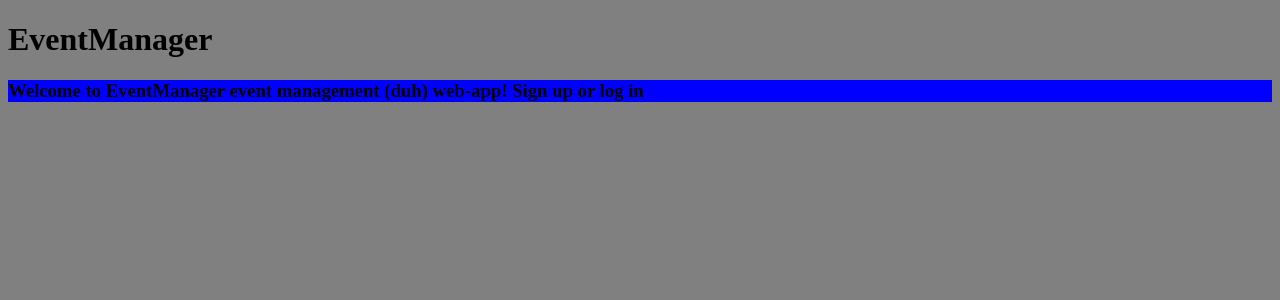
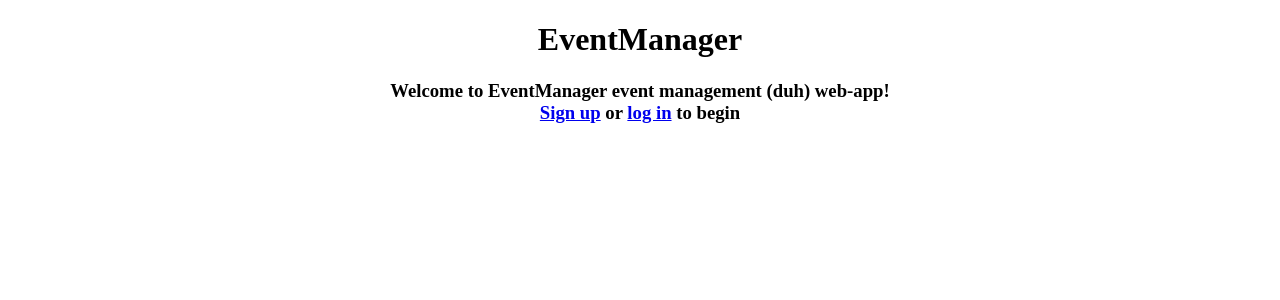
Before and after one commit to DanMustDie/EventManager, a PHP site: page /main.php in a window 1280 px wide. Shown: the top 300 px of the page. Run offline with PHP 8.4, Linux system fonts and the light colour scheme.

Commit message:
added basic architecture

```diff
--- a/main_page/main.css
+++ b/main_page/main.css
@@ -2,10 +2,6 @@
     box-sizing: border-box;
 }
 
-body{
-    background-color:grey;
+h1,h3{
+    text-align: center;
 }
-
-h3{
-    background-color: blue;;
-}
--- a/main_page/main.php
+++ b/main_page/main.php
@@ -8,6 +8,6 @@
 </head>
 <body>
     <h1 id='app-title'>EventManager</h1>
-    <h3 id='description'>Welcome to EventManager event management (duh) web-app! Sign up or log in </h3>
+    <h3 id='description'>Welcome to EventManager event management (duh) web-app! <br/> <a href='./signup_page/signup.php'>Sign up</a> or <a href='./login_page/login.php'>log in</a> to begin</h3>
 </body>
 </html>
```
Also changed, not shown: user_page/creator_page/creator.css (added), user_page/creator_page/creator.php (added), user_page/guest_page/guest.css (added), user_page/guest_page/guest.php (added), 1 other file.
